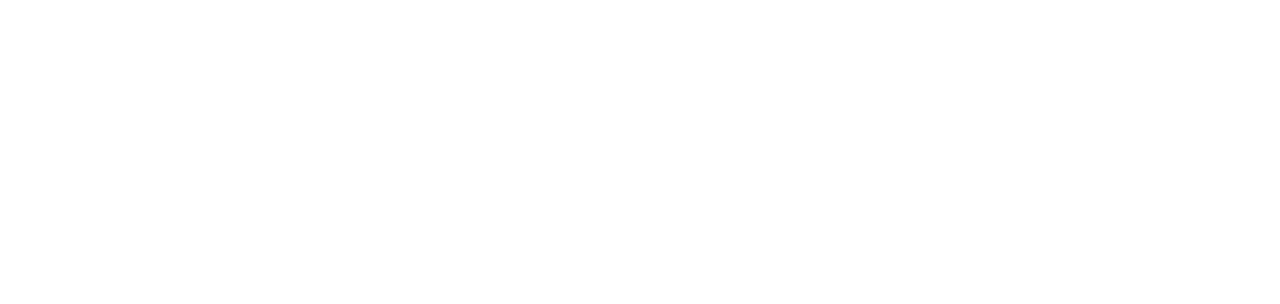
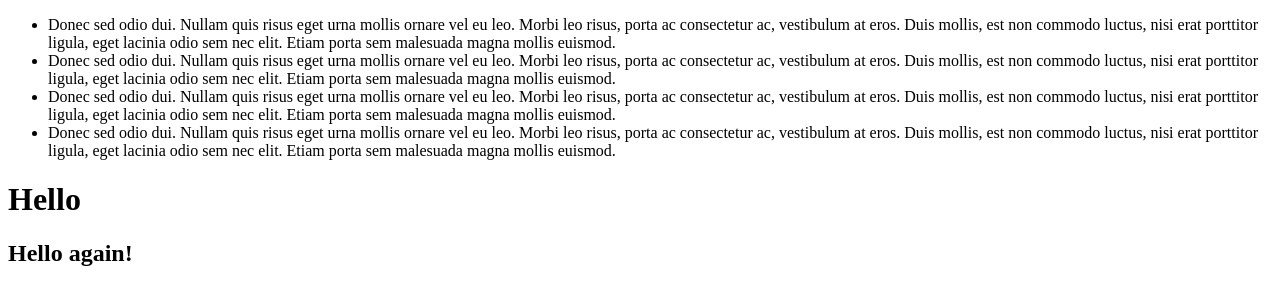
Before and after one commit to naka7a/portofolio, a plain HTML site: page index.html in a window 1280 px wide. Drawn offline with Linux system fonts and the light colour scheme.

Commit message:
added index html

```diff
--- a/index.html
+++ b/index.html
@@ -5,6 +5,20 @@
 	<title>portofolio</title>
 </head>
 <body>
+	<div>
+		<ul>
+			<li>Donec sed odio dui. Nullam quis risus eget urna mollis ornare vel eu leo. Morbi leo risus, porta ac consectetur ac, vestibulum at eros. Duis mollis, est non commodo luctus, nisi erat porttitor ligula, eget lacinia odio sem nec elit. Etiam porta sem malesuada magna mollis euismod.</li>
+			<li>Donec sed odio dui. Nullam quis risus eget urna mollis ornare vel eu leo. Morbi leo risus, porta ac consectetur ac, vestibulum at eros. Duis mollis, est non commodo luctus, nisi erat porttitor ligula, eget lacinia odio sem nec elit. Etiam porta sem malesuada magna mollis euismod.</li>
+			<li>Donec sed odio dui. Nullam quis risus eget urna mollis ornare vel eu leo. Morbi leo risus, porta ac consectetur ac, vestibulum at eros. Duis mollis, est non commodo luctus, nisi erat porttitor ligula, eget lacinia odio sem nec elit. Etiam porta sem malesuada magna mollis euismod.</li>
+			<li>Donec sed odio dui. Nullam quis risus eget urna mollis ornare vel eu leo. Morbi leo risus, porta ac consectetur ac, vestibulum at eros. Duis mollis, est non commodo luctus, nisi erat porttitor ligula, eget lacinia odio sem nec elit. Etiam porta sem malesuada magna mollis euismod.</li>
+		</ul>
+	</div>
 
+	<footer>
+		<div>
+			<h1>Hello</h1>
+			<h2>Hello again!</h2>
+		</div>
+	</footer>
 </body>
 </html>
```
Also changed, not shown: 1 other file.
